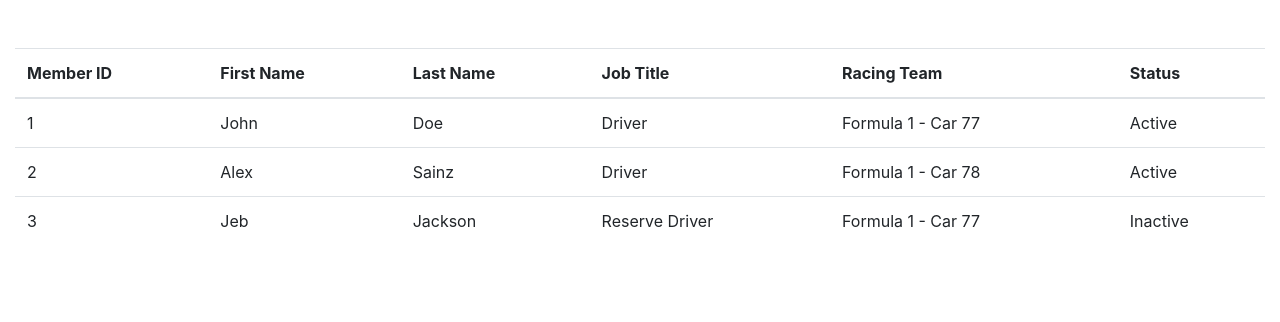
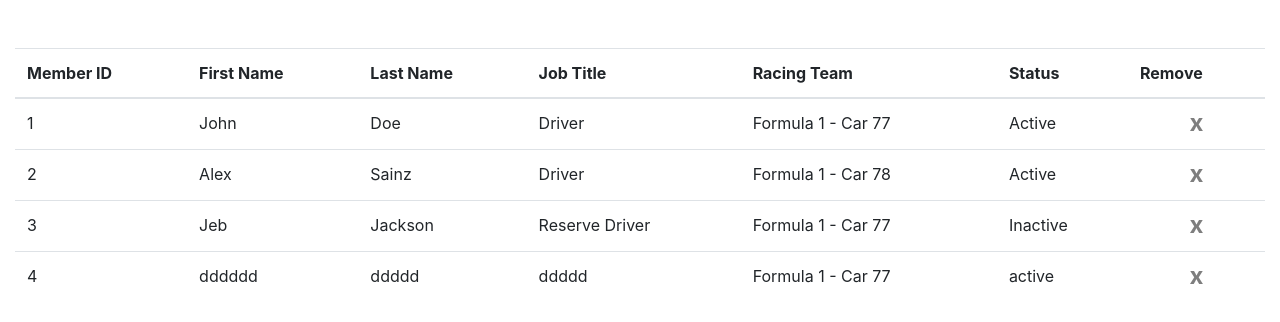
Before and after one commit to TetyanaVolkova/softrams-racing, an Angular app: page /#/members in a window 1280 px wide. Shown: the part 432-754 px from the top of the page. Built offline with nearby package versions, Linux system fonts and the light colour scheme; data requests are answered from the project's data file.

Commit message:
Implemented delete member.

```diff
--- a/db.json
+++ b/db.json
@@ -23,6 +23,14 @@
       "jobTitle": "Reserve Driver",
       "team": "Formula 1 - Car 77",
       "status": "Inactive"
+    },
+    {
+      "id": 1581648,
+      "firstName": "dddddd",
+      "lastName": "ddddd",
+      "jobTitle": "ddddd",
+      "team": "Formula 1 - Car 77",
+      "status": "active"
     }
   ],
   "teams": [
--- a/src/app/app.service.ts
+++ b/src/app/app.service.ts
@@ -33,7 +33,24 @@ export class AppService {
     this.username = name;
   }
 
-  addMember(memberForm) {}
+  addMember(memberForm) {
+    //Adding new member to database
+    this.http
+    .post('http://localhost:3000/members', memberForm)
+    .subscribe(response => {
+      this.membersListener.next(response);
+    });
+  }
+
+  removeMember(memberId) {
+    //Adding new member to database
+    this.http
+    .delete('http://localhost:3000/members/' + memberId)
+    .subscribe(response => {
+      console.log(response);
+      this.membersListener.next(response);
+    });
+  }
 
   getTeams() {
     return this.http
--- a/src/app/member-details/member-details.component.ts
+++ b/src/app/member-details/member-details.component.ts
@@ -42,7 +42,6 @@ export class MemberDetailsComponent implements OnInit {
         return members[it].length;
      })
      this.membersCount = membersArr.length;
-     console.log(this.membersCount);
     });
   }
 
@@ -53,22 +52,18 @@ export class MemberDetailsComponent implements OnInit {
 
   // TODO: Add member to members
   onSubmit() {
+    const id = new Date().valueOf().toString().substring(0, 7);
     this.memberModel = {
-      id: +this.membersCount + 1,
+      id: +id,
       firstName: this.memberForm.value.firstName,
       lastName: this.memberForm.value.lastName,
       jobTitle: this.memberForm.value.jobTitle,
       team: this.memberForm.value.team,
       status: this.memberForm.value.status
     };
-    //Posting new member to database
-    this.http
-    .post('http://localhost:3000/members', this.memberModel)
-    .subscribe(response => {
-      this.appService.membersListener.next(response);
-      setTimeout(() => {
-        this.router.navigate(['/members']);
-      }, 100);
-    });
+    this.appService.addMember(this.memberModel);
+    setTimeout(() => {
+      this.router.navigate(['/members']);
+    }, 100);
   }
 }
--- a/src/app/members/members.component.css
+++ b/src/app/members/members.component.css
@@ -1,3 +1,11 @@
 #addMemberButton {
   margin-bottom: 10px;
 }
+
+button.close {
+  float: none;
+}
+
+td:last-child {
+  text-align: center;
+}
--- a/src/app/members/members.component.html
+++ b/src/app/members/members.component.html
@@ -9,16 +9,18 @@
         <th>Job Title</th>
         <th>Racing Team</th>
         <th>Status</th>
+        <th>Remove</th>
       </tr>
     </thead>
     <tbody>
-      <tr *ngFor='let member of members'>
-        <td>{{member?.id}}</td>
+      <tr *ngFor='let member of members; let i = index'>
+        <td>{{i + 1}}</td>
         <td>{{member?.firstName}}</td>
         <td>{{member?.lastName}}</td>
         <td>{{member?.jobTitle}}</td>
         <td>{{member?.team}}</td>
         <td>{{member?.status}}</td>
+        <td><button button type="button" class="close" aria-label="Close" (click)="removeMember(i)">x</button></td>
       </tr>
     </tbody>
   </table>
--- a/src/app/members/members.component.ts
+++ b/src/app/members/members.component.ts
@@ -29,6 +29,10 @@ export class MembersComponent implements OnInit, OnDestroy {
     this.router.navigate(['addmember']);
   }
 
+  removeMember(memberId: string) {
+    this.appService.removeMember(memberId);
+  }
+
   editMemberByID(id: number) {}
 
   deleteMemberById(id: number) {}
```
Also changed, not shown: server.js (+16 -3 lines).
